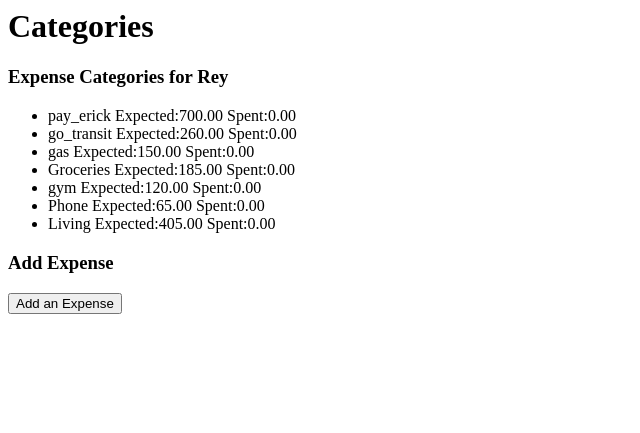
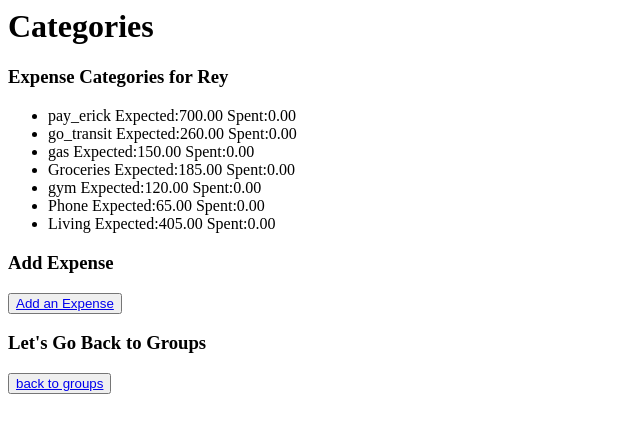
Before and after one commit to rtanubra/fam_finance2.0, a Django app: page /categories/1/ in a window 1280 px wide. Shown: the top 433 px of the page, without its empty margins (0-640 px from the left). Run offline with Django 3.2, Linux system fonts and the light colour scheme; data comes from the database, SQL or seed files in the repository; both versions use the stored data as it was after the commit.

Commit message:
making urls a little more dynamic

```diff
--- a/mysite/categories/templates/categories/index.html
+++ b/mysite/categories/templates/categories/index.html
@@ -10,4 +10,7 @@
     <p>{{person.person_name}} has no expenses setup at this moment</p>
 {% endif %}
 <h3>Add Expense</h3>
-<button href = "">Add an Expense</button>
+<button><a href="{% url 'categories:new_category' person_id=person.id %}" >Add an Expense</a></button>
+
+<h3>Let's Go Back to Groups</h3>
+<button><a href="{% url 'groups:groups_index' %}">back to groups</a></button>
--- a/mysite/categories/templates/categories/new_category.html
+++ b/mysite/categories/templates/categories/new_category.html
@@ -5,3 +5,5 @@
     {{form.as_p}}
     <input type="submit" value = "Save This Expense!" >
 </form>
+<h3>Finished recording expenses?</h3>
+<button><a href="{% url 'categories:person_category_index' person_id=person.id %}" >Back to {{person.person_name}}'s Expense Categories</a></button>
```
Also changed, not shown: mysite/db.sqlite3.
